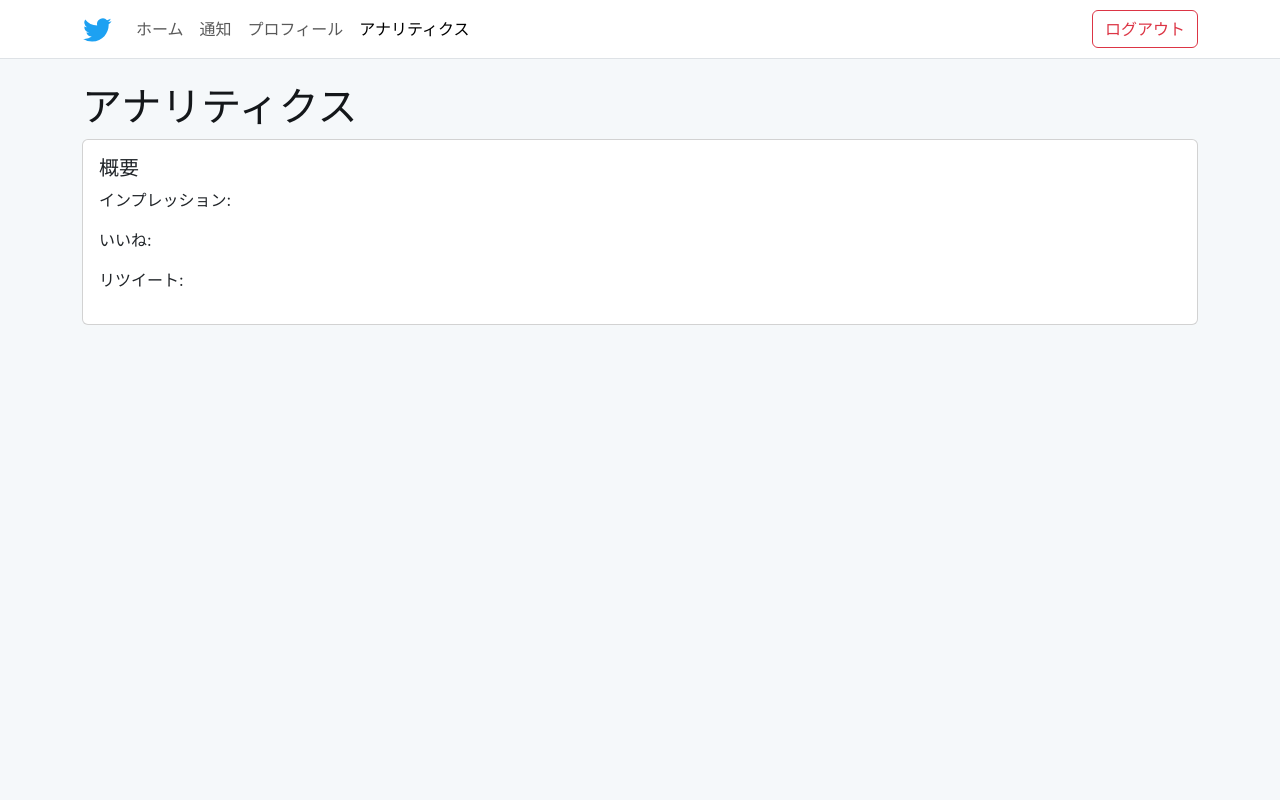
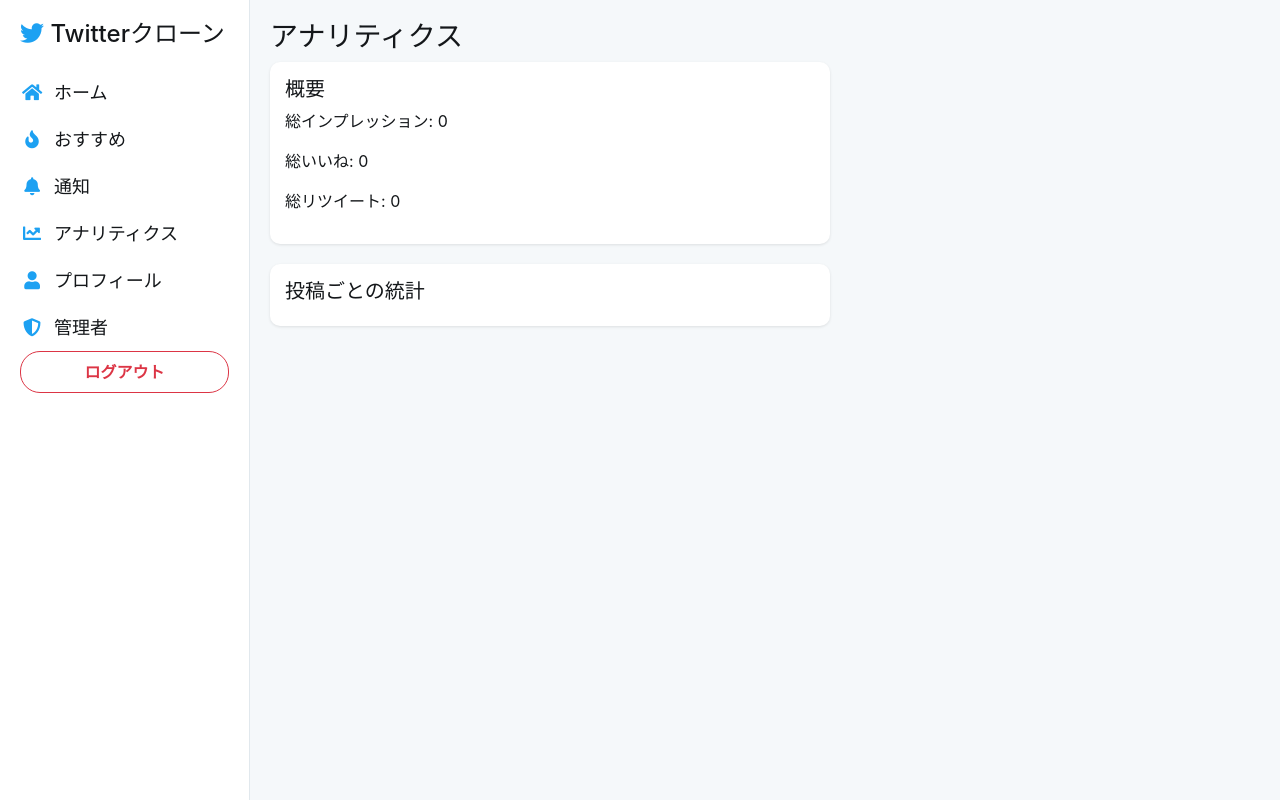
Before and after one commit to Hayato040404/twitterRemake, a website: page public/analytics.html in a window 1280 px wide. Drawn offline with nearby package versions, Linux system fonts and the light colour scheme.

Commit message:
Update analytics.html

```diff
--- a/public/analytics.html
+++ b/public/analytics.html
@@ -3,57 +3,50 @@
 <head>
   <meta charset="UTF-8">
   <meta name="viewport" content="width=device-width, initial-scale=1.0">
-  <title>アナリティクス - Twitter Clone</title>
+  <title>アナリティクス - Twitterクローン</title>
   <link href="https://cdn.jsdelivr.net/npm/bootstrap@5.3.0/dist/css/bootstrap.min.css" rel="stylesheet">
-  <link rel="stylesheet" href="/styles.css">
+  <link rel="stylesheet" href="https://cdnjs.cloudflare.com/ajax/libs/font-awesome/5.15.4/css/all.min.css">
+  <link rel="stylesheet" href="styles.css">
 </head>
 <body>
-  <!-- ナビゲーションバー -->
-  <nav class="navbar navbar-expand-lg navbar-light bg-white border-bottom">
-    <div class="container">
-      <a class="navbar-brand" href="/timeline.html">
-        <svg viewBox="0 0 24 24" width="30" height="30" fill="#1DA1F2">
-          <path d="M23.643 4.937c-.835.37-1.732.62-2.675.733a4.67 4.67 0 0 0 2.048-2.578 9.3 9.3 0 0 1-2.958 1.13 4.66 4.66 0 0 0-7.938 4.25 13.229 13.229 0 0 1-9.602-4.868 4.66 4.66 0 0 0 1.442 6.22 4.647 4.647 0 0 1-2.11-.583v.06a4.66 4.66 0 0 0 3.737 4.568 4.692 4.692 0 0 1-2.104.08 4.661 4.661 0 0 0 4.352 3.234 9.348 9.348 0 0 1-5.786 1.995 9.5 9.5 0 0 1-1.11-.065 13.175 13.175 0 0 0 7.14 2.093c8.57 0 13.255-7.098 13.255-13.254 0-.2-.005-.402-.014-.602a9.47 9.47 0 0 0 2.323-2.41l.002-.003z"/>
-        </svg>
-      </a>
-      <button class="navbar-toggler" type="button" data-bs-toggle="collapse" data-bs-target="#navbarNav">
-        <span class="navbar-toggler-icon"></span>
-      </button>
-      <div class="collapse navbar-collapse" id="navbarNav">
-        <ul class="navbar-nav me-auto">
-          <li class="nav-item">
-            <a class="nav-link" href="/timeline.html">ホーム</a>
-          </li>
-          <li class="nav-item">
-            <a class="nav-link" href="/notifications.html">通知</a>
-          </li>
-          <li class="nav-item">
-            <a class="nav-link" href="/profile.html">プロフィール</a>
-          </li>
-          <li class="nav-item">
-            <a class="nav-link active" href="/analytics.html">アナリティクス</a>
-          </li>
-        </ul>
-        <button class="btn btn-outline-danger" onclick="logout()">ログアウト</button>
+  <!-- サイドバー -->
+  <div class="sidebar">
+    <h3><i class="fab fa-twitter" style="color: #1DA1F2;"></i> Twitterクローン</h3>
+    <a href="index.html"><i class="fas fa-home nav-icon"></i> ホーム</a>
+    <a href="recommended.html"><i class="fas fa-fire nav-icon"></i> おすすめ</a>
+    <a href="notifications.html"><i class="fas fa-bell nav-icon"></i> 通知 <span id="unreadBadge" class="badge bg-danger" style="display: none;"></span></a>
+    <a href="analytics.html" class="active"><i class="fas fa-chart-line nav-icon"></i> アナリティクス</a>
+    <a href="profile.html"><i class="fas fa-user nav-icon"></i> プロフィール</a>
+    <a href="admin.html"><i class="fas fa-shield-alt nav-icon"></i> 管理者</a>
+    <button class="btn btn-outline-danger w-100" onclick="logout()">ログアウト</button>
+  </div>
+
+  <!-- メインコンテンツ -->
+  <div class="main-content">
+    <h3>アナリティクス</h3>
+    <div class="stat-box">
+      <h5>概要</h5>
+      <p>総インプレッション: <span id="totalImpressions">0</span></p>
+      <p>総いいね: <span id="totalLikes">0</span></p>
+      <p>総リツイート: <span id="totalRetweets">0</span></p>
+    </div>
+    <div class="stat-box">
+      <h5>投稿ごとの統計</h5>
+      <div id="postStats"></div>
+    </div>
+    <div id="adminStats" style="display: none;">
+      <div class="stat-box">
+        <h5>ユーザー統計</h5>
+        <div id="userStats"></div>
+      </div>
+      <div class="stat-box">
+        <h5>トップハッシュタグ</h5>
+        <div id="topHashtags"></div>
       </div>
     </div>
-  </nav>
-
-  <div class="container mt-4">
-    <h1>アナリティクス</h1>
-    <div id="analyticsOverview" class="card mb-4">
-      <div class="card-body">
-        <h5>概要</h5>
-        <p>インプレッション: <span id="totalImpressions"></span></p>
-        <p>いいね: <span id="totalLikes"></span></p>
-        <p>リツイート: <span id="totalRetweets"></span></p>
-      </div>
-    </div>
-    <div id="postStats" class="mb-4"></div>
-    <div id="adminStats" class="mb-4"></div>
   </div>
 
   <script src="https://cdn.jsdelivr.net/npm/bootstrap@5.3.0/dist/js/bootstrap.bundle.min.js"></script>
-  <script src="/scripts.js"></script>
+  <script src="scripts.js"></script>
 </body>
 </html>
```
